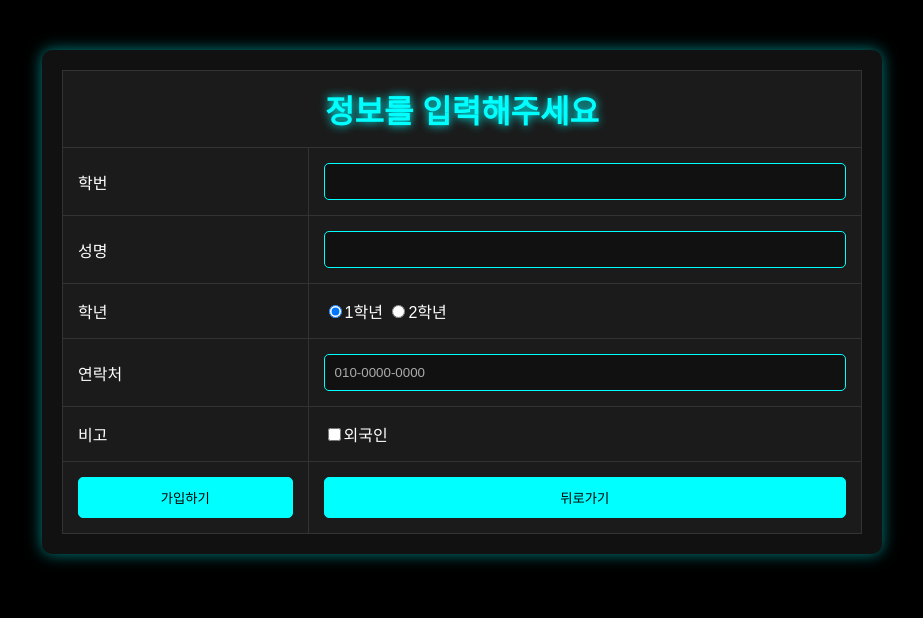
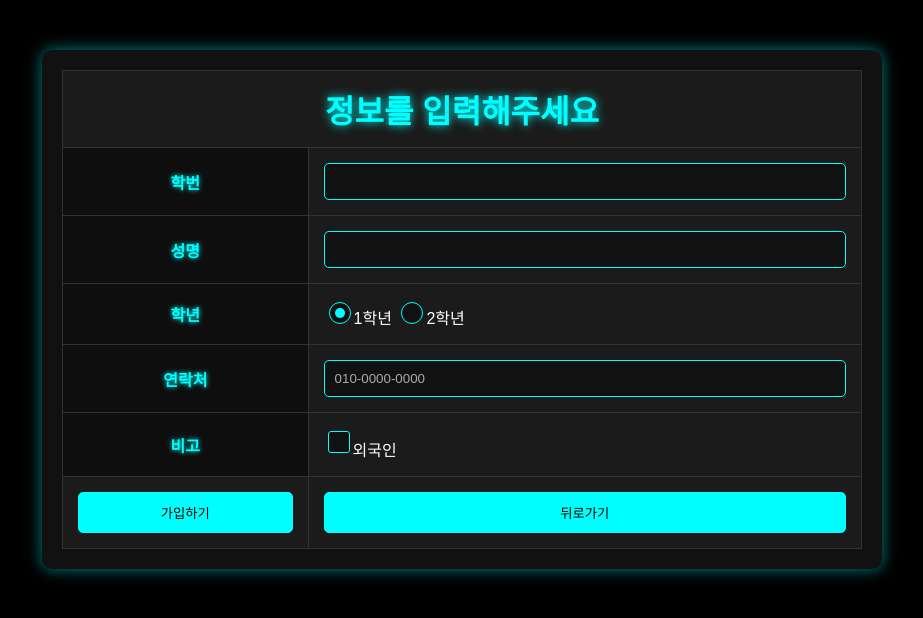
Before and after one commit to anyoungjin20040106/23mb, a FastAPI app: page /insertform in a window 1280 px wide. Shown: the top 618 px of the page, without its empty margins (178-1101 px from the left). Run offline with FastAPI, Linux system fonts and the light colour scheme.

Commit message:
td to th

```diff
--- a/admincheck.html
+++ b/admincheck.html
@@ -14,7 +14,7 @@
                     <td colspan="2" align="center"><h2>대표학생 체크</h2></td>
                 </tr>
                 <tr>
-                    <td>암호</td>
+                    <th>암호</th>
                     <td><input name="pw" type="password" required style="width: 100%; box-sizing: border-box;"></td>
                 </tr>
                 <tr>
--- a/delete.html
+++ b/delete.html
@@ -14,7 +14,7 @@
                     <td colspan="4" align="center"><h2>탈퇴할 학번을 입력해주세요</h2></td>
                 </tr>
                 <tr>
-                    <td>학번</td>
+                    <th>학번</th>
                     <td><input name="stnum" type="text" style="width: 100%; box-sizing: border-box;" required></td>
                 </tr>
                 <tr>
--- a/insert.html
+++ b/insert.html
@@ -14,22 +14,22 @@
                     <td colspan="2" align="center"><h2>정보를 입력해주세요</h2></td>
                 </tr>
                 <tr>
-                    <td>학번</td>
+                    <th>학번</th>
                     <td><input name="stnum" type="text" required></td>
                 </tr>
                 <tr>
-                    <td>성명</td>
+                    <th>성명</th>
                     <td><input name="name" type="text"  required></td>
                 </tr>
                 <tr>
-                    <td>학년</td>
+                    <th>학년</th>
                     <td><input type="radio" name="grade" value="1" checked>1학년 <input type="radio" name="grade" value="2">2학년</td></tr>
                     <tr>
-                    <td>연락처</td>
+                    <th>연락처</th>
                     <td><input name="ph" type="text"  required pattern="^010-\d{4}-\d{4}$" placeholder="010-0000-0000"></td>
                 </tr>
                 <tr>
-                    <td>비고</td>
+                    <th>비고</th>
                     <td><input name="notes" type="checkbox" value="외국인" >외국인</td>
                 </tr>
                 <tr>
--- a/mount/css/style.css
+++ b/mount/css/style.css
@@ -38,7 +38,18 @@ h1, h2 {
     color: #00ffff;
     text-shadow: 0 0 10px #00ffff;
 }
+th{
+    background-color: #0e0e0e;
+    color: #00ffff;
+    text-shadow: 0 0 5px #00ffff;
+    text-align: center;
+}
 
+select {
+    color: #00ffff;
+    border: 1px solid #00ffff;
+    box-shadow: 0 0 15px rgba(0, 255, 255, 0.5);
+}
 input[type="text"], [type="password"],input[type="radio"], input[type="checkbox"], select, button {
     padding: 10px;
     border: 1px solid #00ffff;
@@ -85,3 +96,48 @@ ul {
 li {
     margin: 5px 0;
 }
+input[type="radio"] {
+    position: relative;
+    appearance: none;
+    background-color: #111;
+    border: 1px solid #00ffff;
+    border-radius: 50%;
+    width: 20px;
+    height: 20px;
+    cursor: pointer;
+    outline: none;
+}
+
+input[type="radio"]:checked::before {
+    content: '';
+    position: absolute;
+    top: 50%;
+    left: 50%;
+    width: 10px;
+    height: 10px;
+    background-color: #00ffff;
+    border-radius: 50%;
+    transform: translate(-50%, -50%);
+}
+input[type="checkbox"] {
+    position: relative;
+    appearance: none;
+    background-color: #111;
+    border: 1px solid #00ffff;
+    width: 20px;
+    height: 20px;
+    cursor: pointer;
+    outline: none;
+    border-radius: 3px;
+}
+
+input[type="checkbox"]:checked::before {
+    content: '';
+    position: absolute;
+    top: 50%;
+    left: 50%;
+    width: 12px;
+    height: 12px;
+    background-color: #00ffff;
+    transform: translate(-50%, -50%);
+}
--- a/update.html
+++ b/update.html
@@ -14,7 +14,7 @@
                     <td colspan="2" align="center"><h2>조회 혹은 수정할 학번을 입력해주세요</h2></td>
                 </tr>
                 <tr>
-                    <td>학번</td>
+                    <th>학번</th>
                     <td><input name="stnum" type="text" required style="width: 100%; box-sizing: border-box;"></td>
                 </tr>
                 <tr>
```
Also changed, not shown: template/updateform.html (+5 -5 lines).
